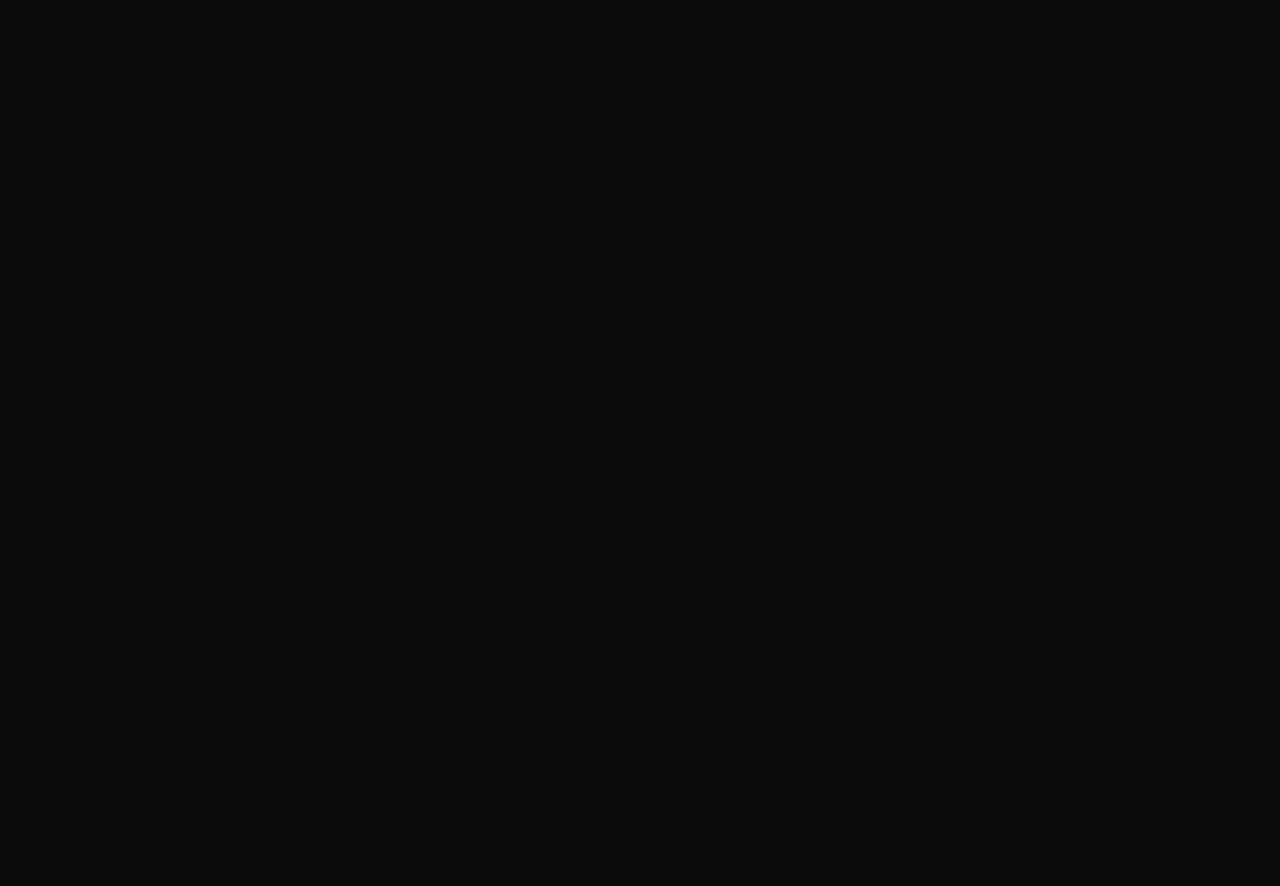
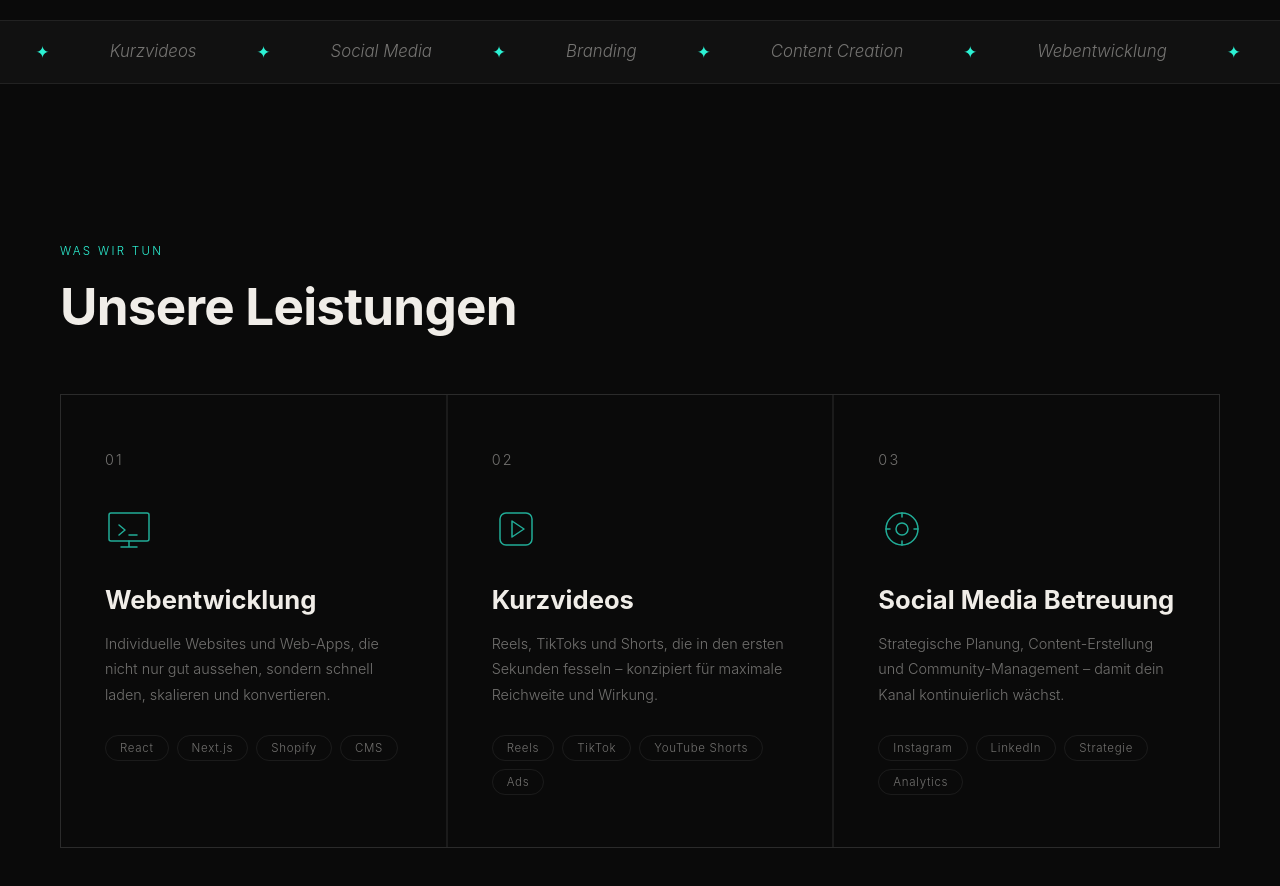
Before and after one commit to simonsarcevic/KS-Media-Solutions, an Angular app: page / in a window 1280 px wide. Shown: the part 780-1666 px from the top of the page. Before the commit the page ends 800 px from the top, so only its background shows below. Built offline with nearby package versions, Linux system fonts and the light colour scheme.

Commit message:
adding sections

```diff
--- a/src/app/app.html
+++ b/src/app/app.html
@@ -2,3 +2,5 @@
 <app-cursor></app-cursor>
 <app-navigation></app-navigation>
 <app-start></app-start>
+<app-marquee></app-marquee>
+<app-services></app-services>
--- a/src/app/app.ts
+++ b/src/app/app.ts
@@ -3,10 +3,12 @@ import { RouterOutlet } from '@angular/router';
 import {Navigation} from '../components/navigation/navigation';
 import {Cursor} from '../design/cursor/cursor';
 import {Start} from '../components/start/start';
+import {Marquee} from '../components/marquee/marquee';
+import {Services} from '../components/services/services';
 
 @Component({
   selector: 'app-root',
-  imports: [RouterOutlet, Navigation, Cursor, Start],
+  imports: [RouterOutlet, Navigation, Cursor, Start, Marquee, Services],
   templateUrl: './app.html',
   styleUrl: './app.css',
 })
--- /dev/null
+++ b/src/components/marquee/marquee.css
@@ -0,0 +1,29 @@
+.marquee-wrap {
+  border-top: 1px solid var(--border);
+  border-bottom: 1px solid var(--border);
+  padding: 20px 10px;
+  overflow: hidden;
+  background: var(--surface);
+}
+.marquee-track {
+  display: flex;
+  gap: 60px;
+  animation: marquee 22s linear infinite;
+  white-space: nowrap;
+}
+.marquee-track span {
+  font-family: -apple-system, -apple-system, BlinkMacSystemFont, 'Segoe UI', Roboto, Oxygen, Ubuntu, Cantarell, 'Open Sans', 'Helvetica Neue', sans-serif;
+  font-style: italic;
+  font-size: 1.05rem;
+  color: var(--muted);
+  flex-shrink: 0;
+}
+.marquee-track .dot {
+  font-style: normal;
+  font-family: 'DM Sans', sans-serif;
+  color: var(--accent);
+}
+@keyframes marquee {
+  from { transform: translateX(0); }
+  to { transform: translateX(-50%); }
+}
--- /dev/null
+++ b/src/components/marquee/marquee.html
@@ -0,0 +1,24 @@
+<div class="marquee-wrap">
+  <div class="marquee-track">
+    <span>Webentwicklung</span><span class="dot">✦</span>
+    <span>Kurzvideos</span><span class="dot">✦</span>
+    <span>Social Media</span><span class="dot">✦</span>
+    <span>Branding</span><span class="dot">✦</span>
+    <span>Content Creation</span><span class="dot">✦</span>
+    <span>Webentwicklung</span><span class="dot">✦</span>
+    <span>Kurzvideos</span><span class="dot">✦</span>
+    <span>Social Media</span><span class="dot">✦</span>
+    <span>Branding</span><span class="dot">✦</span>
+    <span>Content Creation</span><span class="dot">✦</span>
+    <span>Webentwicklung</span><span class="dot">✦</span>
+    <span>Kurzvideos</span><span class="dot">✦</span>
+    <span>Social Media</span><span class="dot">✦</span>
+    <span>Branding</span><span class="dot">✦</span>
+    <span>Content Creation</span><span class="dot">✦</span>
+    <span>Webentwicklung</span><span class="dot">✦</span>
+    <span>Kurzvideos</span><span class="dot">✦</span>
+    <span>Social Media</span><span class="dot">✦</span>
+    <span>Branding</span><span class="dot">✦</span>
+    <span>Content Creation</span><span class="dot">✦</span>
+  </div>
+</div>
--- /dev/null
+++ b/src/components/services/services.css
@@ -0,0 +1,83 @@
+#leistungen { background: var(--bg); margin-top: 40px }
+.services-grid {
+  display: grid;
+  grid-template-columns: repeat(3, 1fr);
+  gap: 2px;
+  background: var(--border);
+  border: 1px solid var(--border);
+}
+.service-card {
+  background: var(--bg);
+  padding: 52px 44px;
+  position: relative;
+  overflow: hidden;
+  transition: background 0.4s;
+}
+.service-card::before {
+  content: '';
+  position: absolute; top: 0; left: 0; right: 0;
+  height: 2px;
+  background: var(--accent);
+  transform: scaleX(0);
+  transform-origin: left;
+  transition: transform 0.5s cubic-bezier(0.4, 0, 0.2, 1);
+}
+.service-card:hover::before { transform: scaleX(1); }
+.service-card:hover { background: var(--surface); }
+.service-num {
+  font-size: 0.72rem;
+  letter-spacing: 0.15em;
+  color: var(--accent);
+  margin-bottom: 32px;
+}
+.service-icon {
+  width: 48px; height: 48px;
+  margin-bottom: 28px;
+  opacity: 0.7;
+  transition: opacity 0.3s;
+}
+.service-card:hover .service-icon { opacity: 1; }
+.service-card h3 {
+  font-family: -apple-system, -apple-system, BlinkMacSystemFont, 'Segoe UI', Roboto, Oxygen, Ubuntu, Cantarell, 'Open Sans', 'Helvetica Neue', sans-serif;
+  font-size: 1.6rem;
+  margin-bottom: 16px;
+  line-height: 1.2;
+}
+.service-card p {
+  color: var(--muted);
+  font-size: 0.9rem;
+  line-height: 1.75;
+}
+.service-tags {
+  display: flex; flex-wrap: wrap; gap: 8px;
+  margin-top: 28px;
+}
+.tag {
+  border: 1px solid var(--border);
+  padding: 5px 14px;
+  border-radius: 100px;
+  font-size: 0.72rem;
+  letter-spacing: 0.06em;
+  color: var(--muted);
+  transition: border-color 0.3s, color 0.3s;
+}
+.service-card:hover .tag {
+  border-color: rgba(90, 227, 245, 0.25);
+  color: var(--text);
+}
+section { padding: 120px 60px; }
+
+.section-label {
+  font-size: 0.72rem;
+  letter-spacing: 0.2em;
+  text-transform: uppercase;
+  color: var(--accent);
+  margin-bottom: 20px;
+}
+.section-title {
+  font-family: -apple-system, -apple-system, BlinkMacSystemFont, 'Segoe UI', Roboto, Oxygen, Ubuntu, Cantarell, 'Open Sans', 'Helvetica Neue', sans-serif;
+  font-size: clamp(2.2rem, 4vw, 3.8rem);
+  line-height: 1.1;
+  letter-spacing: -0.015em;
+  margin-bottom: 60px;
+}
--- /dev/null
+++ b/src/components/services/services.html
@@ -0,0 +1,58 @@
+<section id="leistungen">
+  <p class="section-label reveal">Was wir tun</p>
+  <h2 class="section-title reveal">Unsere Leistungen</h2>
+  <div class="services-grid">
+
+    <div class="service-card reveal">
+      <p class="service-num">01</p>
+      <svg class="service-icon" viewBox="0 0 48 48" fill="none" xmlns="http://www.w3.org/2000/svg">
+        <rect x="4" y="8" width="40" height="28" rx="2" stroke="#2CF2D4" stroke-width="1.5"/>
+        <path d="M16 42h16M24 36v6" stroke="#2CF2D4" stroke-width="1.5" stroke-linecap="round"/>
+        <path d="M14 20l6 5-6 5" stroke="#2CF2D4" stroke-width="1.5" stroke-linecap="round" stroke-linejoin="round"/>
+        <path d="M24 30h8" stroke="#2CF2D4" stroke-width="1.5" stroke-linecap="round"/>
+      </svg>
+      <h3>Web­ent­wick­lung</h3>
+      <p>Individuelle Websites und Web-Apps, die nicht nur gut aussehen, sondern schnell laden, skalieren und konvertieren.</p>
+      <div class="service-tags">
+        <span class="tag">React</span>
+        <span class="tag">Next.js</span>
+        <span class="tag">Shopify</span>
+        <span class="tag">CMS</span>
+      </div>
+    </div>
+
+    <div class="service-card reveal">
+      <p class="service-num">02</p>
+      <svg class="service-icon" viewBox="0 0 48 48" fill="none" xmlns="http://www.w3.org/2000/svg">
+        <rect x="8" y="8" width="32" height="32" rx="6" stroke="#2CF2D4" stroke-width="1.5"/>
+        <path d="M20 16l12 8-12 8V16z" stroke="#2CF2D4" stroke-width="1.5" stroke-linejoin="round"/>
+      </svg>
+      <h3>Kurz­videos</h3>
+      <p>Reels, TikToks und Shorts, die in den ersten Sekunden fesseln – konzipiert für maximale Reichweite und Wirkung.</p>
+      <div class="service-tags">
+        <span class="tag">Reels</span>
+        <span class="tag">TikTok</span>
+        <span class="tag">YouTube Shorts</span>
+        <span class="tag">Ads</span>
+      </div>
+    </div>
+
+    <div class="service-card reveal">
+      <p class="service-num">03</p>
+      <svg class="service-icon" viewBox="0 0 48 48" fill="none" xmlns="http://www.w3.org/2000/svg">
+        <circle cx="24" cy="24" r="16" stroke="#2CF2D4" stroke-width="1.5"/>
+        <circle cx="24" cy="24" r="6" stroke="#2CF2D4" stroke-width="1.5"/>
+        <path d="M24 8v4M24 36v4M8 24h4M36 24h4" stroke="#2CF2D4" stroke-width="1.5" stroke-linecap="round"/>
+      </svg>
+      <h3>Social Media Betreuung</h3>
+      <p>Strategische Planung, Content-Erstellung und Community-Management – damit dein Kanal kontinuierlich wächst.</p>
+      <div class="service-tags">
+        <span class="tag">Instagram</span>
+        <span class="tag">LinkedIn</span>
+        <span class="tag">Strategie</span>
+        <span class="tag">Analytics</span>
+      </div>
+    </div>
+
+  </div>
+</section>
--- a/src/components/start/start.css
+++ b/src/components/start/start.css
@@ -80,19 +80,3 @@
   50% { left: 0; }
   100% { left: 100%; }
 }
-section { padding: 120px 60px; }
-
-.section-label {
-  font-size: 0.72rem;
-  letter-spacing: 0.2em;
-  text-transform: uppercase;
-  color: var(--accent);
-  margin-bottom: 20px;
-}
-.section-title {
-  font-family: 'DM Serif Display', serif;
-  font-size: clamp(2.2rem, 4vw, 3.8rem);
-  line-height: 1.1;
-  letter-spacing: -0.015em;
-  margin-bottom: 60px;
-}
--- a/src/styles.css
+++ b/src/styles.css
@@ -23,3 +23,6 @@ body {
   overflow-x: hidden;
   cursor: none;
 }
+::selection {
+  background: var(--accent-dim);
+}
```
Also changed, not shown: src/components/marquee/marquee.ts (added, +9 -0 lines), src/components/services/services.ts (added, +9 -0 lines), 2 other files (tests, documents, lock files or other folders).
